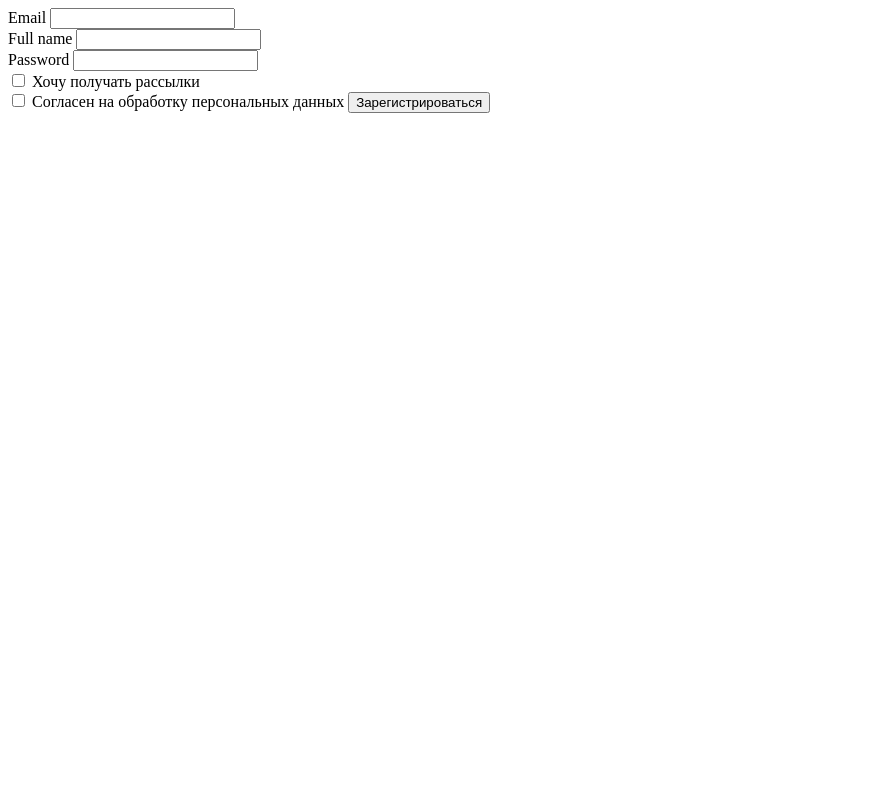
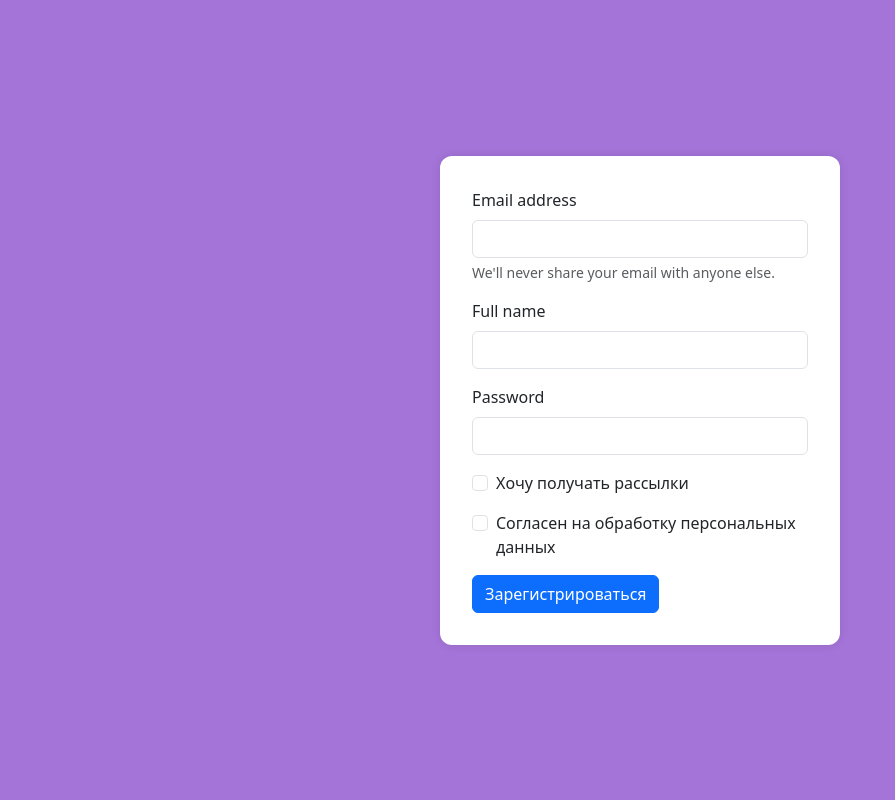
Before and after one commit to EgorIlchenko/Wordly, a FastAPI app: page /register in a window 1280 px wide. Shown: the whole page, without its empty margins (0-895 px from the left). Run offline with FastAPI, Linux system fonts and the light colour scheme; parts of the project's set-up code (start-up, migrations or seed data) failed here and were passed over.

Commit message:
add new form for register.html

```diff
--- /dev/null
+++ b/src/templates/assets/css/register.css
@@ -0,0 +1,16 @@
+body {
+    background-color: #a474d8 !important;
+    display: flex;
+    justify-content: center;
+    align-items: center;
+    min-height: 100vh;
+    margin: 0;
+}
+
+.register_form {
+    background-color: white;
+    width: 400px;
+    padding: 2rem;
+    border-radius: 12px;
+    box-shadow: 0 0 10px rgba(0,0,0,0.1);
+}
--- /dev/null
+++ b/src/templates/assets/js/register.js
@@ -0,0 +1,11 @@
+function validateForm() {
+    const agree = document.getElementById('privacy_agree');
+    const error = document.getElementById('privacy_error');
+    if (!agree.checked) {
+        error.style.display = 'block';
+        return false;
+    } else {
+        error.style.display = 'none';
+        return true;
+    }
+}
--- a/src/templates/register.html
+++ b/src/templates/register.html
@@ -1,41 +1,40 @@
-<form method="post" onsubmit="return validateForm()">
-  <label>Email</label>
-  <input type="email" name="email" value="{{ email or '' }}" required /><br />
-
-  <label>Full name</label>
-  <input type="text" name="full_name" value="{{ full_name or '' }}" required /><br />
-
-  <label>Password</label>
-  <input type="password" name="password" required /><br />
-
-  <!-- Подписка -->
-  <label>
-      <input type="checkbox" name="is_subscribed" value="on" />
-    Хочу получать рассылки
-  </label><br />
-
-  <!-- Обработка ПД -->
-  <label>
-    <input type="checkbox" id="privacy_agree" />
-    Согласен на обработку персональных данных
-  </label>
-  <div id="privacy_error" style="color:red; display:none;">
-    Необходимо согласиться на обработку ПД
-  </div>
-
-  <button type="submit">Зарегистрироваться</button>
+<!DOCTYPE html>
+<html lang="ru">
+<head>
+    <meta charset="UTF-8">
+    <title>Wordloop</title>
+    <link rel="stylesheet" href="/assets/css/register.css">
+    <link href="https://cdn.jsdelivr.net/npm/bootstrap@5.3.3/dist/css/bootstrap.min.css" rel="stylesheet"
+          integrity="sha384-QWTKZyjpPEjISv5WaRU9OFeRpok6YctnYmDr5pNlyT2bRjXh0JMhjY6hW+ALEwIH" crossorigin="anonymous">
+    <script src="/assets/js/register.js"></script>
+</head>
+<body>
+<form class="register_form" method="post" onsubmit="return validateForm()">
+    <div class="mb-3">
+        <label for="exampleInputEmail1" class="form-label">Email address</label>
+        <input type="email" class="form-control" name="email" value="{{ email or '' }}"
+               required>
+        <div id="emailHelp" class="form-text">We'll never share your email with anyone else.</div>
+    </div>
+    <div class="mb-3">
+        <label for="exampleInputPassword1" class="form-label">Full name</label>
+        <input type="text" class="form-control" name="full_name" value="{{ full_name or '' }}" required>
+    </div>
+    <div class="mb-3">
+        <label for="exampleInputPassword1" class="form-label">Password</label>
+        <input type="password" class="form-control" name="password" required>
+    </div>
+    <div class="mb-3 form-check">
+        <input type="checkbox" class="form-check-input" name="is_subscribed" value="on">
+        <label class="form-check-label" for="exampleCheck1">Хочу получать рассылки</label>
+    </div>
+    <div class="mb-3 form-check">
+        <input type="checkbox" class="form-check-input" id="privacy_agree">
+        <label class="form-check-label" for="exampleCheck1">Согласен на обработку персональных данных</label>
+    </div>
+    <div id="privacy_error" style="color:red; display:none;">
+        Необходимо согласиться на обработку ПД
+    </div>
+    <button type="submit" class="btn btn-primary">Зарегистрироваться</button>
 </form>
-
-<script>
-function validateForm() {
-  const agree = document.getElementById('privacy_agree');
-  const error = document.getElementById('privacy_error');
-  if (!agree.checked) {
-    error.style.display = 'block';
-    return false;
-  } else {
-    error.style.display = 'none';
-    return true;
-  }
-}
-</script>
+</body>
```
